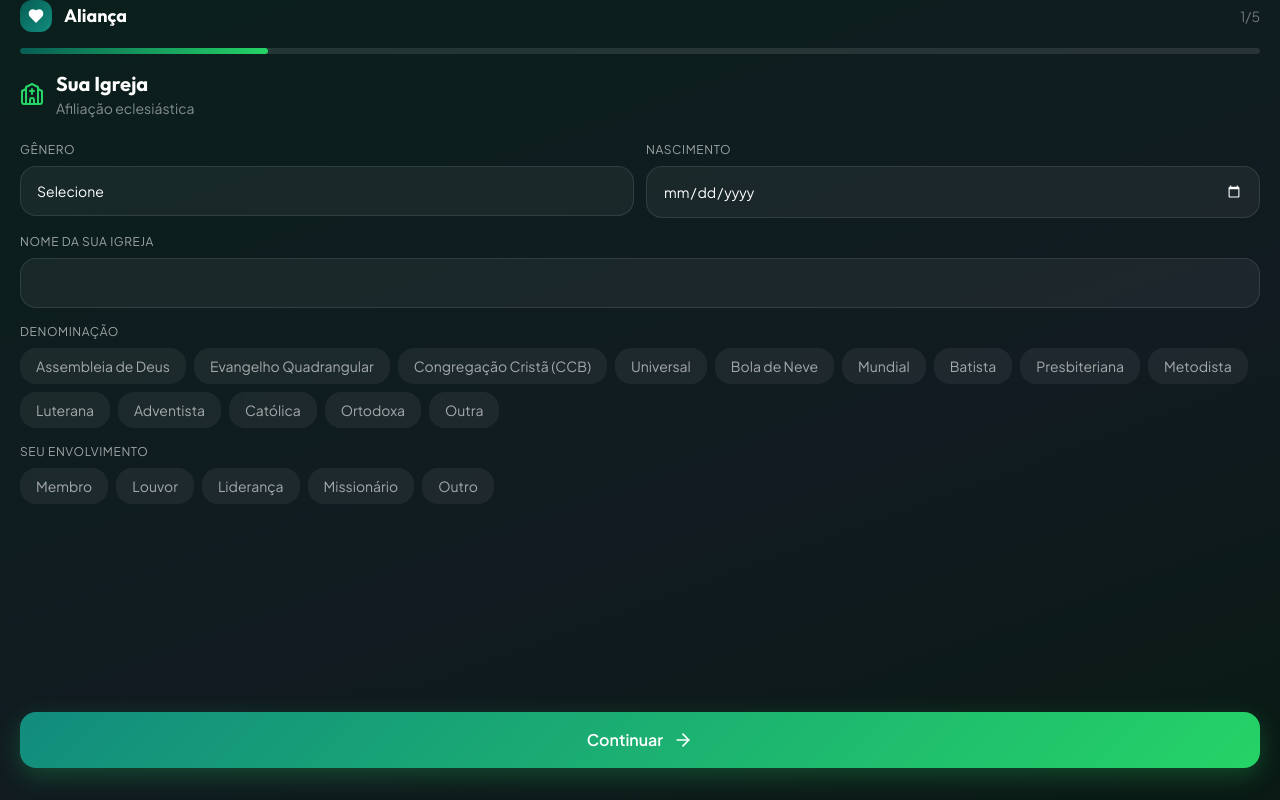
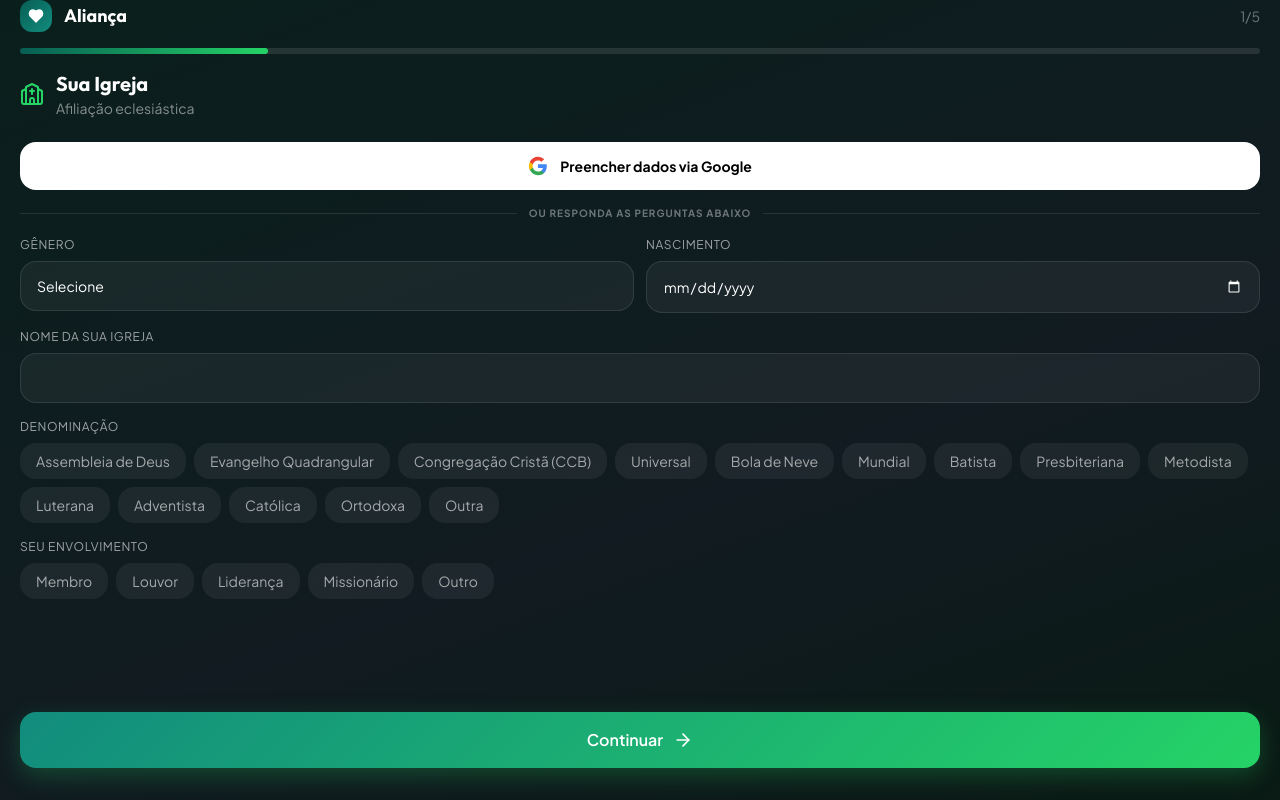
Before and after one commit to vinnicirne/fenamoro, a Next.js app: page /register in a window 1280 px wide. Built offline with nearby package versions, Linux system fonts and the light colour scheme.

Commit message:
feat(auth): adiciona botões e integração com Google OAuth no login e registro

```diff
--- a/app/login/page.tsx
+++ b/app/login/page.tsx
@@ -33,6 +33,22 @@
   const [showPassword, setShowPassword] = useState(false);
   const [loading, setLoading] = useState(false);
   const [error, setError] = useState<string | null>(null);
+
+  const handleGoogleLogin = async () => {
+    setLoading(true);
+    try {
+      const { error } = await supabase.auth.signInWithOAuth({
+        provider: 'google',
+        options: {
+          redirectTo: `${window.location.origin}`
+        }
+      });
+      if (error) throw error;
+    } catch (err: any) {
+      toast.error(err.message || "Erro ao fazer login com Google.");
+      setLoading(false);
+    }
+  };
 
   // ─── Login direto (FéNamoro ou FéConecta — mesmo banco) ───────────────────
   const handleLogin = useCallback(async (e: React.FormEvent) => {
@@ -145,6 +161,28 @@
                 </div>
               </div>
             )}
+
+            {/* Google Login */}
+            <button
+              type="button"
+              onClick={handleGoogleLogin}
+              disabled={loading}
+              className="w-full bg-white text-black py-3.5 rounded-2xl font-bold text-sm flex items-center justify-center gap-3 hover:bg-gray-100 transition-all active:scale-[0.98] disabled:opacity-50"
+            >
+              <svg className="w-5 h-5" viewBox="0 0 24 24">
+                  <path fill="#4285F4" d="M22.56 12.25c0-.78-.07-1.53-.2-2.25H12v4.26h5.92c-.26 1.37-1.04 2.53-2.21 3.31v2.77h3.57c2.08-1.92 3.28-4.74 3.28-8.09z" />
+                  <path fill="#34A853" d="M12 23c2.97 0 5.46-.98 7.28-2.66l-3.57-2.77c-.98.66-2.23 1.06-3.71 1.06-2.86 0-5.29-1.93-6.16-4.53H2.18v2.84C3.99 20.53 7.7 23 12 23z" />
+                  <path fill="#FBBC05" d="M5.84 14.09c-.22-.66-.35-1.36-.35-2.09s.13-1.43.35-2.09V7.07H2.18C1.43 8.55 1 10.22 1 12s.43 3.45 1.18 4.93l2.85-2.22.81-.62z" />
+                  <path fill="#EA4335" d="M12 5.38c1.62 0 3.06.56 4.21 1.64l3.15-3.15C17.45 2.09 14.97 1 12 1 7.7 1 3.99 3.47 2.18 7.07l3.66 2.84c.87-2.6 3.3-4.53 6.16-4.53z" />
+              </svg>
+              Continuar com o Google
+            </button>
+
+            <div className="flex items-center gap-3 mb-2">
+              <div className="h-px flex-1 bg-white/10" />
+              <span className="text-[10px] text-white/40 font-bold uppercase tracking-widest">ou entre com email</span>
+              <div className="h-px flex-1 bg-white/10" />
+            </div>
 
             {/* Campo email */}
             <div>
--- a/app/register/page.tsx
+++ b/app/register/page.tsx
@@ -75,6 +75,21 @@
       ...f,
       tags: f.tags.includes(tag) ? f.tags.filter((t) => t !== tag) : [...f.tags, tag],
     }));
+  };
+  const handleGoogleLogin = async () => {
+    setLoading(true);
+    try {
+      const { error } = await supabase.auth.signInWithOAuth({
+        provider: 'google',
+        options: {
+          redirectTo: `${window.location.origin}`
+        }
+      });
+      if (error) throw error;
+    } catch (err: any) {
+      toast.error(err.message || "Erro ao fazer login com Google.");
+      setLoading(false);
+    }
   };
 
   const submitForm = async () => {
@@ -251,6 +266,31 @@
 
         {step === 1 && (
           <div className="space-y-4">
+            {/* Google Login */}
+            {!sessionUser && (
+              <>
+                <button
+                  type="button"
+                  onClick={handleGoogleLogin}
+                  disabled={loading}
+                  className="w-full bg-white text-black py-3.5 rounded-2xl font-bold text-sm flex items-center justify-center gap-3 hover:bg-gray-100 transition-all active:scale-[0.98] disabled:opacity-50"
+                >
+                  <svg className="w-5 h-5" viewBox="0 0 24 24">
+                      <path fill="#4285F4" d="M22.56 12.25c0-.78-.07-1.53-.2-2.25H12v4.26h5.92c-.26 1.37-1.04 2.53-2.21 3.31v2.77h3.57c2.08-1.92 3.28-4.74 3.28-8.09z" />
+                      <path fill="#34A853" d="M12 23c2.97 0 5.46-.98 7.28-2.66l-3.57-2.77c-.98.66-2.23 1.06-3.71 1.06-2.86 0-5.29-1.93-6.16-4.53H2.18v2.84C3.99 20.53 7.7 23 12 23z" />
+                      <path fill="#FBBC05" d="M5.84 14.09c-.22-.66-.35-1.36-.35-2.09s.13-1.43.35-2.09V7.07H2.18C1.43 8.55 1 10.22 1 12s.43 3.45 1.18 4.93l2.85-2.22.81-.62z" />
+                      <path fill="#EA4335" d="M12 5.38c1.62 0 3.06.56 4.21 1.64l3.15-3.15C17.45 2.09 14.97 1 12 1 7.7 1 3.99 3.47 2.18 7.07l3.66 2.84c.87-2.6 3.3-4.53 6.16-4.53z" />
+                  </svg>
+                  Preencher dados via Google
+                </button>
+                <div className="flex items-center gap-3 mb-2">
+                  <div className="h-px flex-1 bg-white/10" />
+                  <span className="text-[10px] text-white/40 font-bold uppercase tracking-widest">ou responda as perguntas abaixo</span>
+                  <div className="h-px flex-1 bg-white/10" />
+                </div>
+              </>
+            )}
+
             <div className="grid grid-cols-2 gap-3">
               <div>
                 <label className="block text-white/60 text-xs font-jakarta uppercase tracking-wider mb-2">Gênero</label>
```
